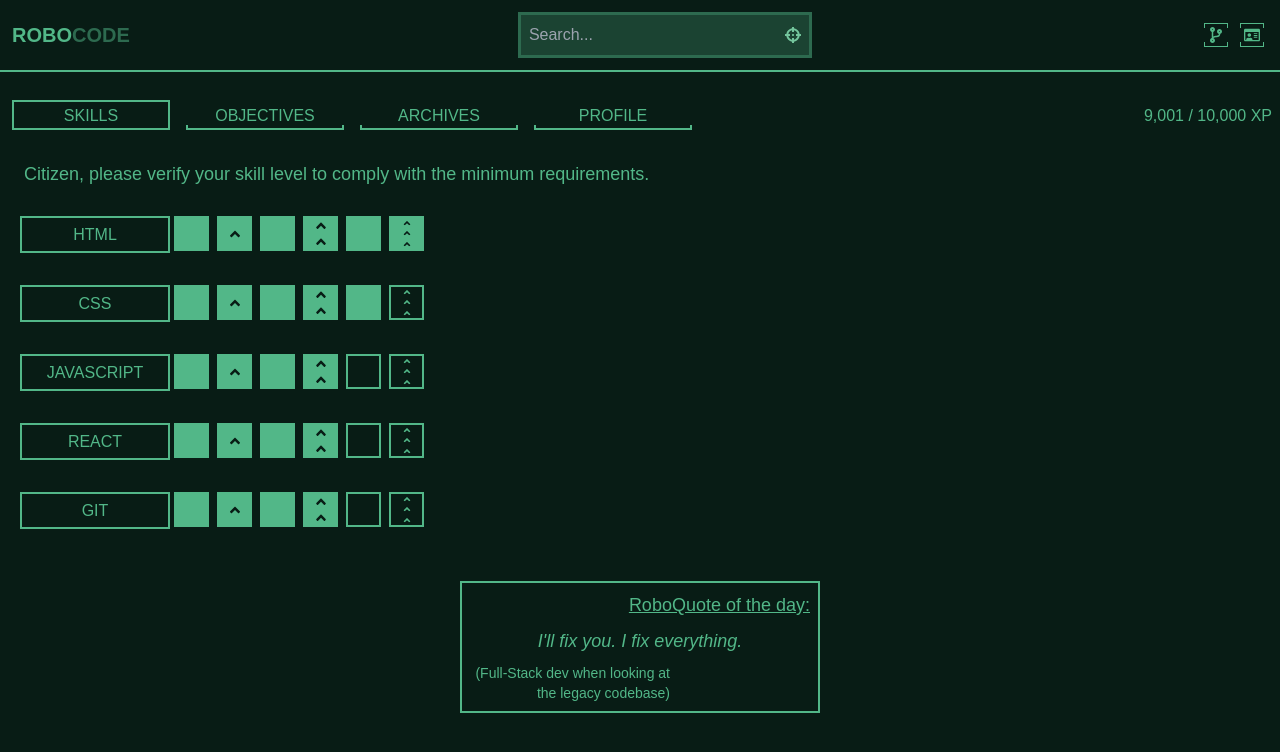
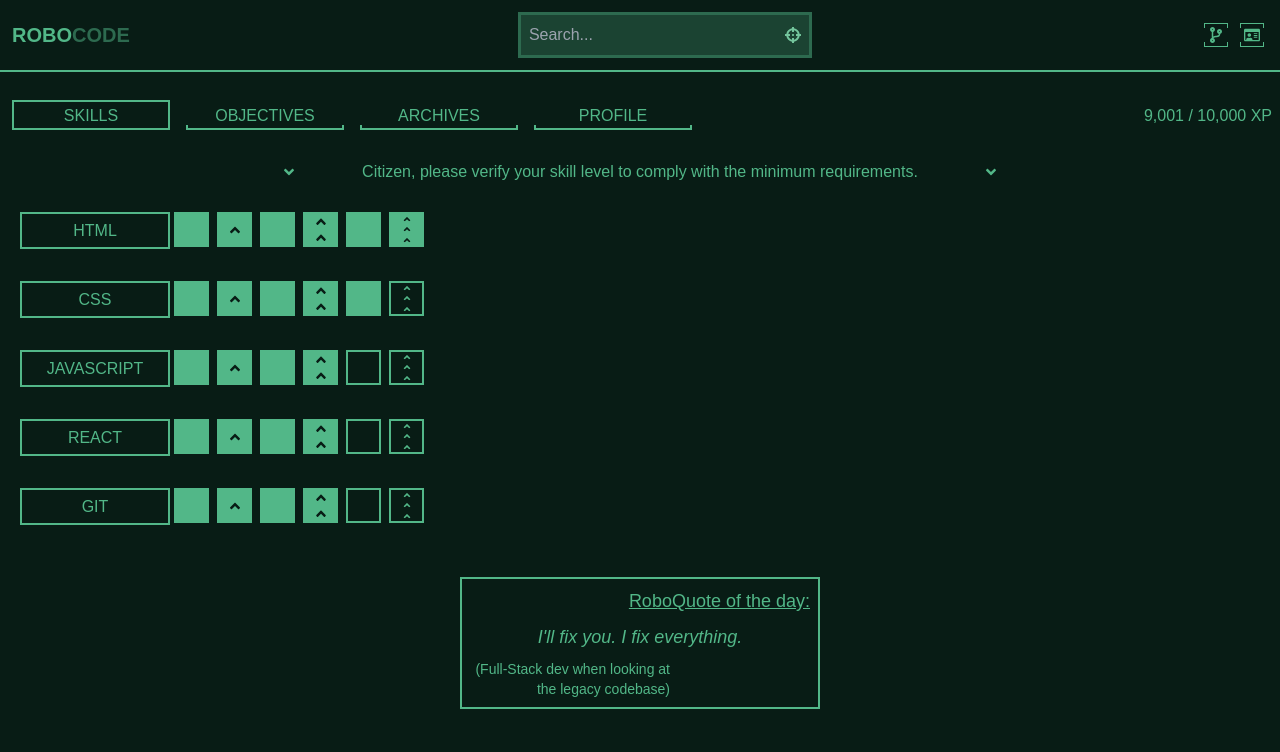
Before and after one commit to Dimterion/MERN-stack, a React (Vite) app in the folder client/: page /about in a window 1280 px wide. Shown: the top 752 px of the page. Built offline with nearby package versions, Linux system fonts and the light colour scheme; no server answers; a web font is replaced by a local one.

Commit message:
adjust about page elem

```diff
--- a/client/src/components/Skills.jsx
+++ b/client/src/components/Skills.jsx
@@ -1,4 +1,4 @@
-import { FaAngleUp } from "react-icons/fa";
+import { FaAngleDown, FaAngleUp } from "react-icons/fa";
 import PropTypes from "prop-types";
 import { skills } from "../assets/aboutPageContent";
 
@@ -114,9 +114,11 @@ export default function Skills({ skillName, setSkillName }) {
 
   return (
     <>
-      <h2 className="ml-6 text-lg">
+      <h2 className="flex flex-row justify-around items-center max-w-[800px] px-2 m-auto text-center">
+        <FaAngleDown />
         Citizen, please verify your skill level to comply with the minimum
         requirements.
+        <FaAngleDown />
       </h2>
       {displayedSkills}
       <div className="skills-QuoteContainer border-2 w-[360px] max-w-[90vw] p-2 mx-auto my-10 text-right">
--- a/client/src/index.css
+++ b/client/src/index.css
@@ -365,6 +365,10 @@ body {
 }
 
 /* About Page */
+.about-section {
+  border-top: 2px solid var(--secondary);
+}
+
 .about-ul li {
   position: relative;
   display: flex;
--- a/client/src/pages/About.jsx
+++ b/client/src/pages/About.jsx
@@ -12,7 +12,7 @@ export default function About() {
   return (
     <>
       <Header />
-      <div className="signIn-section">
+      <section className="about-section">
         <nav className="flex items-center justify-between flex-wrap px-2 my-6">
           <ul className="about-ul uppercase flex gap-2 flex-wrap">
             <li
@@ -58,7 +58,7 @@ export default function About() {
           {tab === "archives" && <Archives />}
           {tab === "profile" && <Profile />}
         </section>
-      </div>
+      </section>
     </>
   );
 }
```
